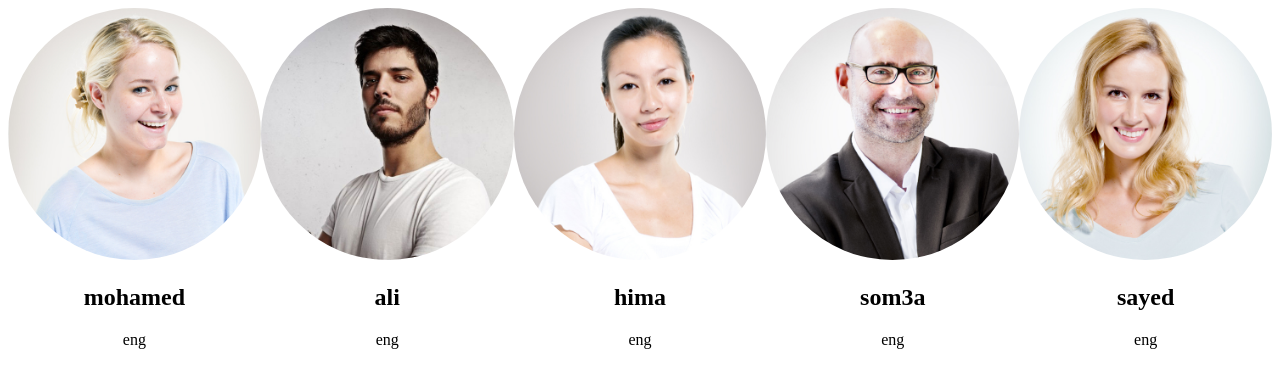
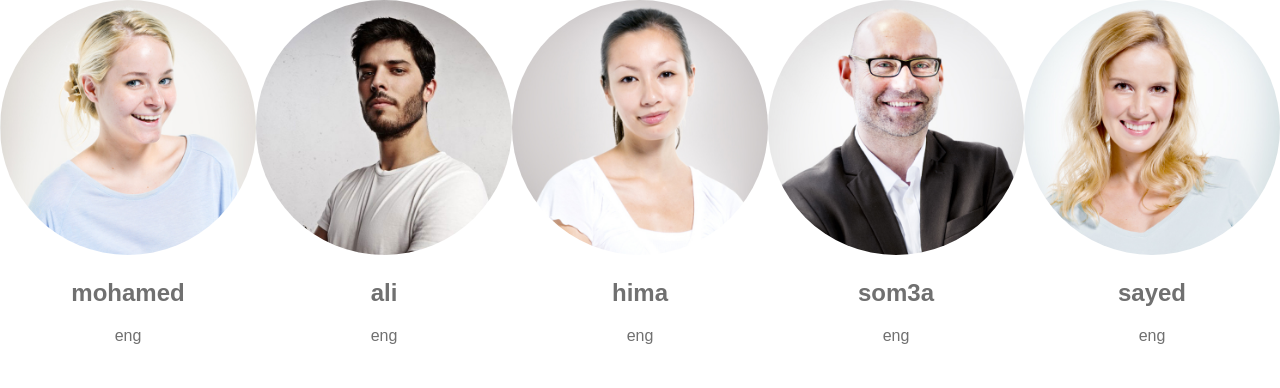
Before and after one commit to mohammedsaad1/New-Event-React, a React (Create React App) app: page / in a window 1280 px wide. Shown: the top 388 px of the page. Built offline with nearby package versions, Linux system fonts and the light colour scheme.

Commit message:
Install check packge

```diff
--- a/package.json
+++ b/package.json
@@ -11,13 +11,14 @@
     "@fortawesome/react-fontawesome": "^0.2.0",
     "@testing-library/jest-dom": "^5.16.5",
     "@testing-library/react": "^13.4.0",
-    "@testing-library/user-event": "^13.5.0",
+    "@testing-library/user-event": "^14.4.3",
     "react": "^18.2.0",
     "react-dom": "^18.2.0",
     "react-scripts": "5.0.1",
-    "web-vitals": "^2.1.4"
+    "web-vitals": "^3.0.4"
   },
   "scripts": {
+    "update":"ncu -u",
     "start": "react-scripts start",
     "build": "react-scripts build",
     "test": "react-scripts test",
--- a/src/App.js
+++ b/src/App.js
@@ -1,5 +1,6 @@
 import { CreativeSpeaker } from "./design-system/Components/CreativeSpeaker/CreativeSpeaker";
 import data from "./design-system/Components/CreativeSpeaker/Data";
+import "./design-system/main.css";
 function App() {
   return (
     <div className="App">
--- a/src/design-system/Components/CreativeSpeaker/Style.jsx
+++ b/src/design-system/Components/CreativeSpeaker/Style.jsx
@@ -1,12 +1,13 @@
 import styled from "@emotion/styled";
+import theme from "../../config";
+
 export const SpeakerWraper = styled("div")`
   label: SpeakerWraper;
   width: 285px;
   text-align: center;
-  border-radius: 50%;
+  color: ${theme.gray};
 
   border-radius: 50%;
-  z-index: 0;
 `;
 export const Image = styled("img")`
   label: Image;
--- a/src/design-system/Components/Overview/styles.jsx
+++ b/src/design-system/Components/Overview/styles.jsx
@@ -1,4 +1,5 @@
 import styled from "@emotion/styled";
+import theme from "../../config";
 export const OverviewWrapper = styled("div")`
   label: OverviewWrapper;
 
@@ -11,5 +12,5 @@
 `;
 export const Desc = styled("p")`
   label: Desc;
-  color: #707070;
+  color: ${theme};
 `;
--- /dev/null
+++ b/src/design-system/config.jsx
@@ -0,0 +1,6 @@
+const theme = {
+  primary: "#f254f",
+  secondary: "#090707",
+  gray: "#707070",
+};
+export default theme;
--- /dev/null
+++ b/src/design-system/main.css
@@ -0,0 +1,6 @@
+body{
+  font-family: sans-serif;
+  margin: 0;
+  padding: 0;
+  box-sizing: border-box;
+}
```
Also changed, not shown: 1 other file (tests, documents, lock files or other folders).
